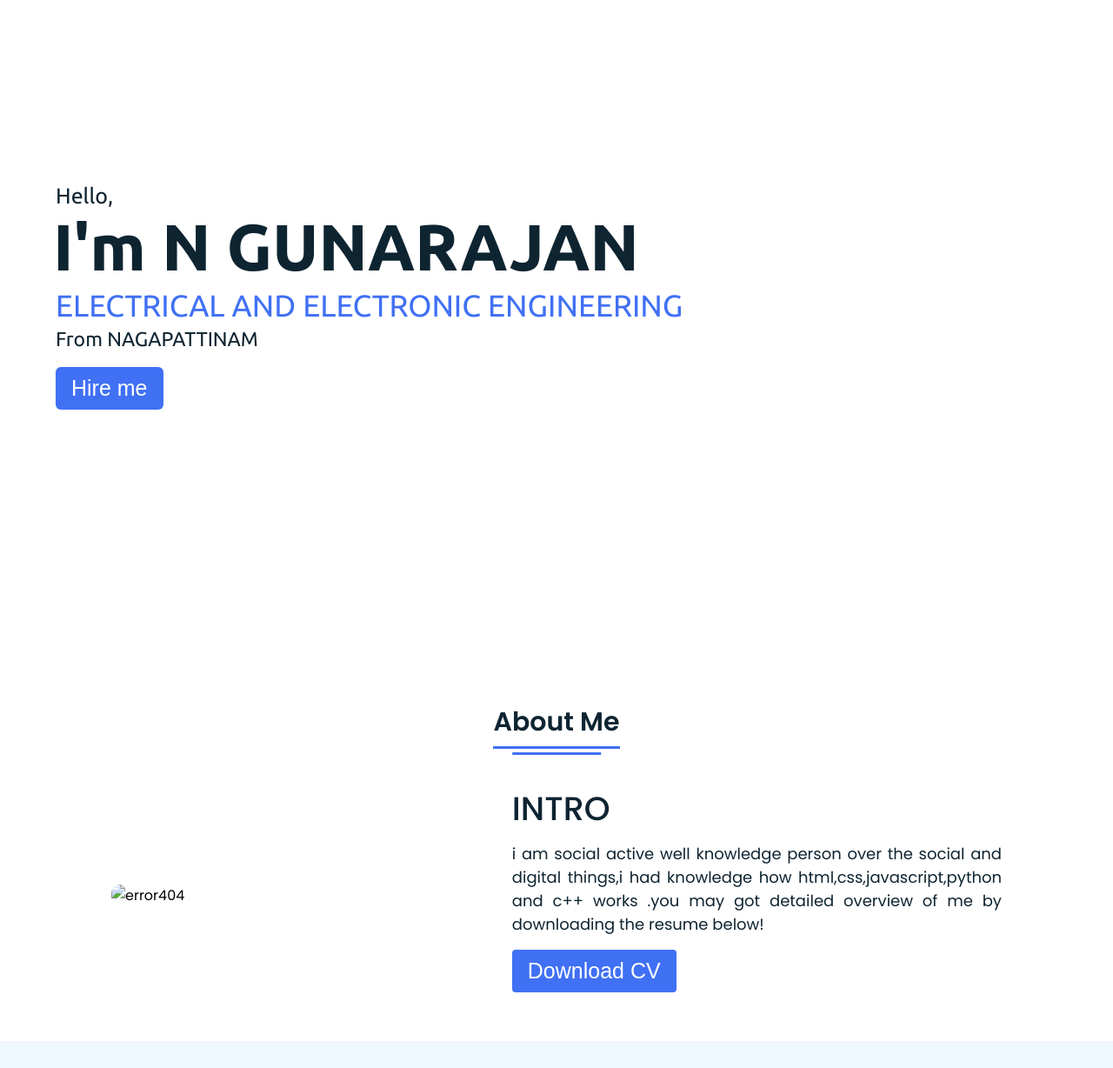
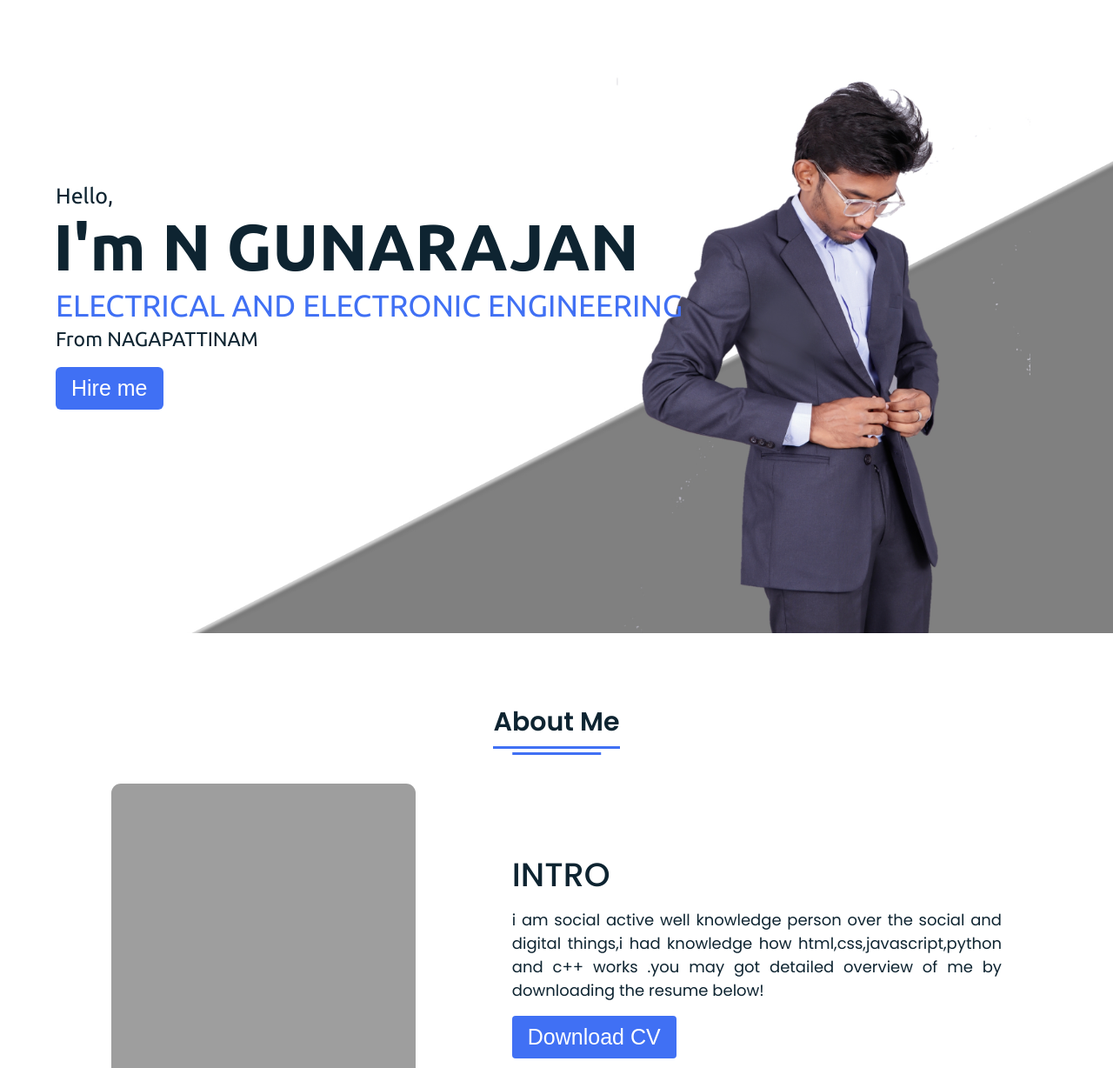
Before and after one commit to Gunarajan18/portfolio, a plain HTML site: page index.html in a window 1280 px wide. Shown: the part 72-1300 px from the top of the page at 87% size. Drawn offline with Linux system fonts and the light colour scheme; the site is published under a folder, as on GitHub Pages, so addresses that start at the root find nothing.

Commit message:
minor folder check in assests

```diff
--- a/index.html
+++ b/index.html
@@ -60,7 +60,7 @@
         <div class="title"><span>About Me</span></div>
         <div class="about-details">
           <div class="left">
-            <img src="/assests/guna.jpg" alt="error404" />
+            <img src="assests/guna.jpg" alt="error404" />
           </div>
           <div class="right">
             <div class="topic">INTRO</div>
@@ -70,7 +70,7 @@
             </p>
             </div>
             <div class="button">
-              <a  href="/assests/GUNARAJAN N RESUME.pdf"Download=RESUME> <button>Download CV</button></a>
+              <a  href="assests/GUNARAJAN N RESUME.pdf"Download=RESUME> <button>Download CV</button></a>
             </div>
           </div>
         </div>
--- a/style.css
+++ b/style.css
@@ -122,7 +122,7 @@ nav.sticky .menu-btn{
 .home{
   height: 100vh;
   width: 100%;
-  background: url("/assests/guna1.jpg") no-repeat;
+  background: url("assests/guna1.jpg") no-repeat;
   background-size: cover;
   background-position: center;
   background-attachment: fixed;
```
